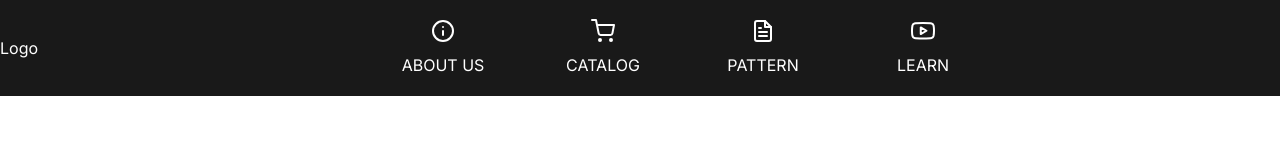
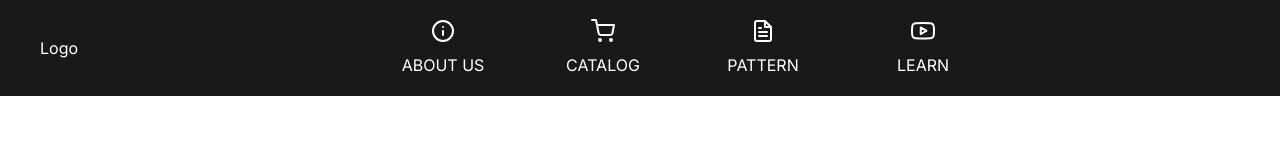
Before and after one commit to Jujutsu666/Tienda_crochet_with_Juliette, a Next.js app: page / in a window 1280 px wide. Shown: the top 160 px of the page. Built offline with nearby package versions, Linux system fonts and the light colour scheme.

Commit message:
logo to home

```diff
--- a/src/components/Navbar.tsx
+++ b/src/components/Navbar.tsx
@@ -15,8 +15,8 @@ const Items: item[] = [
 
 export default function Navbar() {
   return (
-    <header className="bg-black bg-opacity-90 h-24 sticky top-0 left-0 right-0 text-white flex items-center gap-12">
-      <div>Logo</div>
+    <header className="bg-black bg-opacity-90 h-24 sticky top-0 left-0 right-0 text-white flex items-center gap-12 px-10">
+      <Link href="/">Logo</Link>
       <nav className="flex items-center h-full mx-auto overflow-hidden">
         <ul className="relative flex">
           {Items.map(({ label, href, icon }) => (
```
